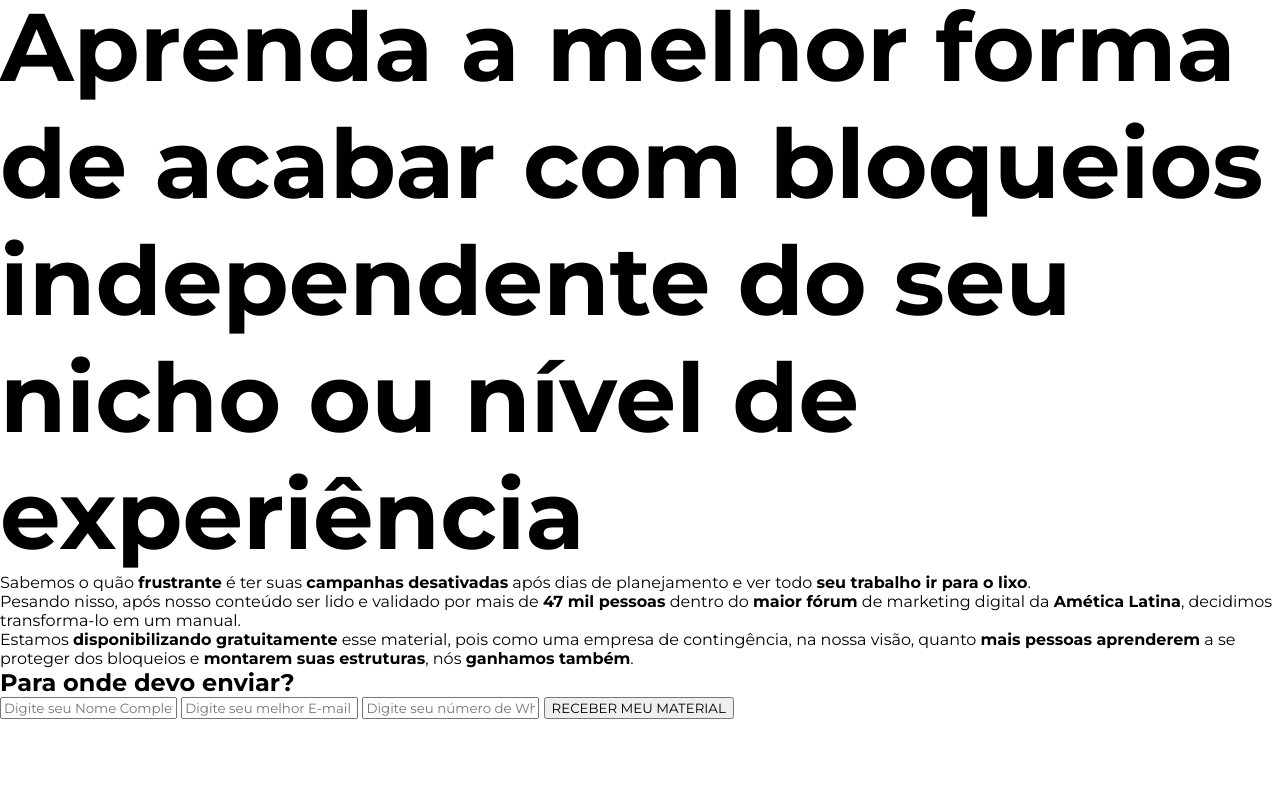
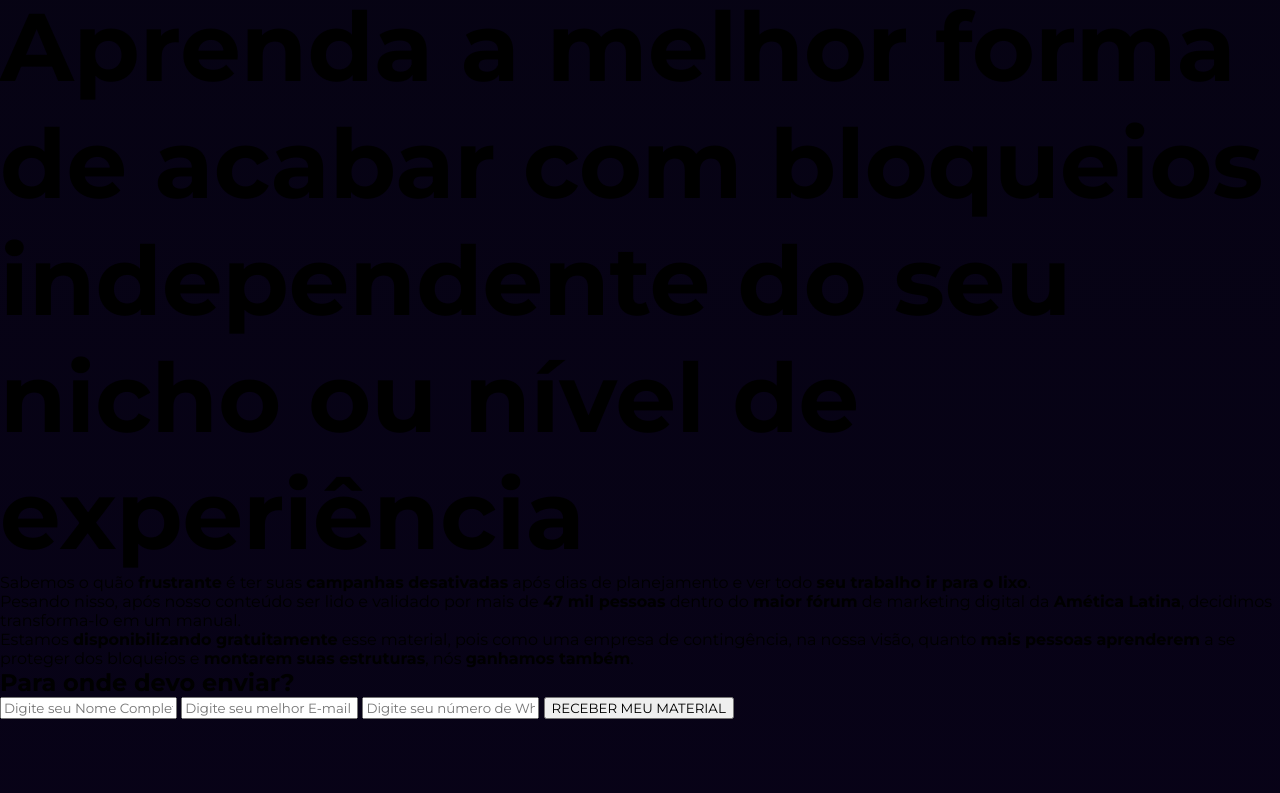
Before and after one commit to alphafarm/pgc-ebook, a plain HTML site: page index.html in a window 1280 px wide. Shown: the part 82-875 px from the top of the page. Drawn offline with Linux system fonts and the light colour scheme; a script that the page names is missing.

Commit message:
background

```diff
--- a/styles/index.css
+++ b/styles/index.css
@@ -5,6 +5,10 @@
     font-optical-sizing: auto;
     font-style: normal;
     margin: 0;
+}
+
+body{
+    background: linear-gradient(to bottom, #060313, #0C0121);
 }
 
 h1{ font-size: 96px; }
```
